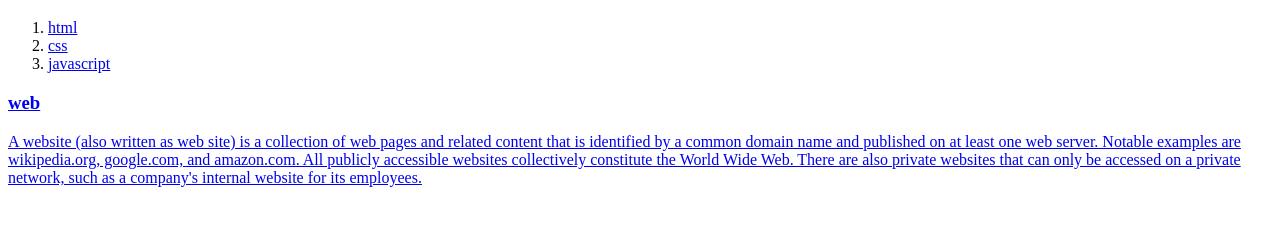
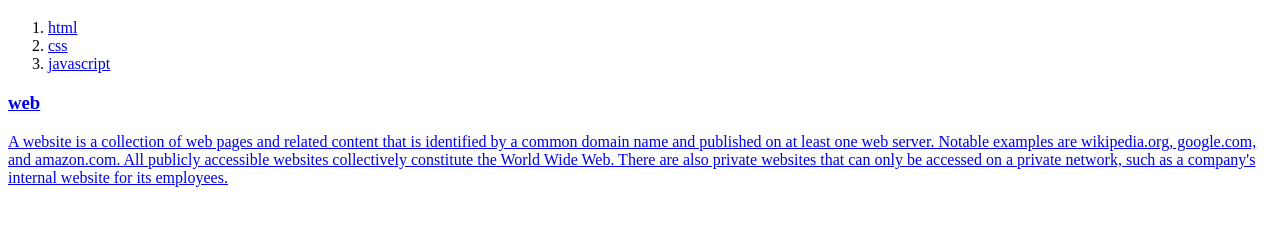
Before and after one commit to jjihopark/WEb12, a plain HTML site: page index.html in a window 1280 px wide. Shown: the part 47-272 px from the top of the page. Drawn offline with Linux system fonts and the light colour scheme.

Commit message:
2version

```diff
--- a/index.html
+++ b/index.html
@@ -11,7 +11,7 @@
         <li><a href = "3.html">javascript</li>
       </ol>
       <h3>web</h3>
-      <p>A website (also written as web site) is a collection of web pages and related content that is identified by a common domain name and published on at least one web server. Notable examples are wikipedia.org, google.com, and amazon.com.
+      <p>A website is a collection of web pages and related content that is identified by a common domain name and published on at least one web server. Notable examples are wikipedia.org, google.com, and amazon.com.
 All publicly accessible websites collectively constitute the World Wide Web. There are also private websites that can only be accessed on a private network, such as a company's internal website for its employees.
       </p>
     </body>
```
